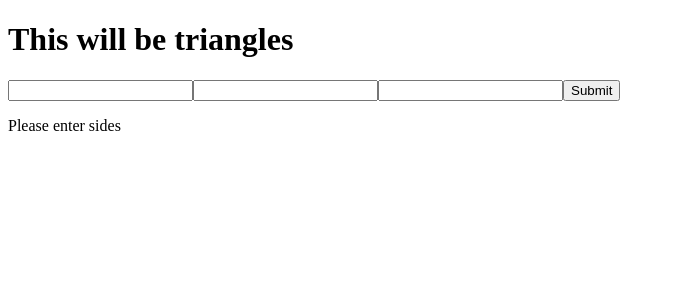
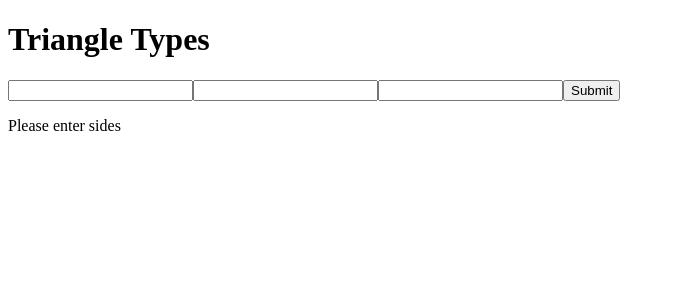
Before and after one commit to jaxonjporter/triangles, a React (Create React App) app: page / in a window 1280 px wide. Shown: the top 300 px of the page, without its empty margins (0-675 px from the left). Built offline with nearby package versions, Linux system fonts and the light colour scheme.

Commit message:
added styled-components package

```diff
--- a/package.json
+++ b/package.json
@@ -5,7 +5,8 @@
   "dependencies": {
     "react": "^16.8.6",
     "react-dom": "^16.8.6",
-    "react-scripts": "3.0.1"
+    "react-scripts": "3.0.1",
+    "styled-components": "^4.2.1"
   },
   "scripts": {
     "start": "react-scripts start",
--- a/src/App.js
+++ b/src/App.js
@@ -12,7 +12,7 @@ const App = () => {
 
   return (
     <>
-    <h1>This will be triangles</h1>
+    <h1>Triangle Types</h1>
     {renderTriangle()}
     {validateTriangle(triangle)}
     </>
@@ -21,7 +21,6 @@ const App = () => {
 
 const validateTriangle = (triangle) => {
   let tri = triangle.sort(function(a, b){return a-b})
-  console.log(triangle)
   if (tri[0]+tri[1] > tri[2]){
     return checkType(tri)
   } else if (triangle.length > 0) {
```
Also changed, not shown: 1 other file (tests, documents, lock files or other folders).
